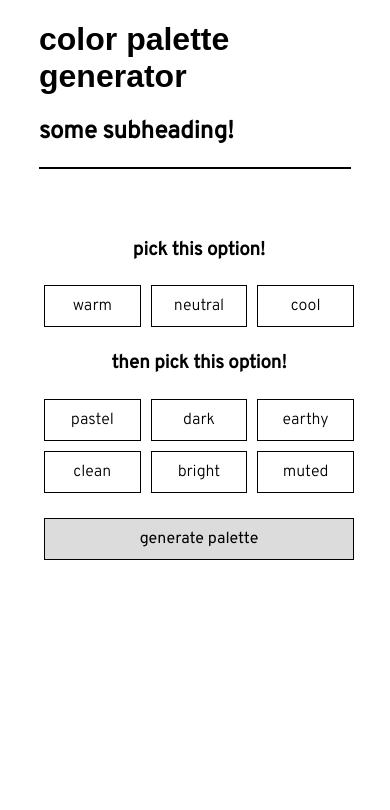
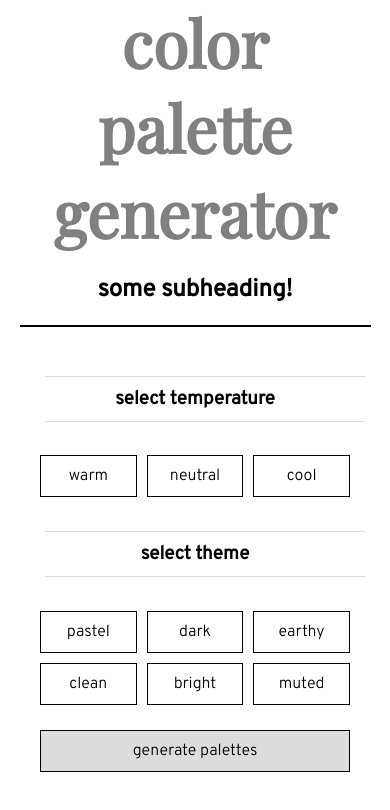
Before and after one commit to rosalieelphick/colors, a plain HTML site: page index.html in a window 390 px wide. Drawn offline with nearby package versions, Linux system fonts and the light colour scheme; a web font is replaced by a local one.

Commit message:
responsive started, scrolling animations added

```diff
--- a/index.html
+++ b/index.html
@@ -6,11 +6,12 @@
     <meta http-equiv="X-UA-Compatible" content="ie=edge">
     <title>Colors</title>
 
-    <link href="https://fonts.googleapis.com/css?family=Chivo|Overpass:300,400" rel="stylesheet">
+    <link href="https://fonts.googleapis.com/css?family=Chivo|Overpass:300,400|Playfair+Display:400" rel="stylesheet">
     <link rel="stylesheet" href="styles/style.css">
 
 </head>
-<body>
+
+<body class="disable-scroll">
 
     <div class="wrapper">
 
@@ -19,14 +20,14 @@
             <h2>some subheading!</h2>
         </header>
 
-        <main class="main-content">
+        <main class="main-content" id="main-content">
 
             <div class="selector-section">
 
                 <div class="button-holder">
                     <form action="" class="temp-buttons">
 
-                        <h3>pick this option!</h3>
+                        <h3>select temperature</h3>
 
                         <input type="radio" class="temp-button visibility-hidden" id="warm" value="warm" name="temp">
                         <label for="warm">warm</label>
@@ -41,7 +42,7 @@
 
                     <form action="" class="theme-buttons">
 
-                        <h3>then pick this option!</h3>
+                        <h3>select theme</h3>
 
                         <input type="radio" class="theme-button visibility-hidden" id="pastel" value="pastel" name="theme">
                         <label for="pastel">pastel</label>
@@ -63,7 +64,10 @@
 
                     </form>
 
-                    <button class="submit-button">generate palette</button>
+                    <!-- <button class="submit-button">generate palette</button> -->
+
+                    <a class="submit-button" href="#main-content">generate palettes</a>
+
                 </div>
 
             </div>
@@ -71,7 +75,7 @@
             <div class="palette-section">
                 <div class="container">
 
-                <!-- <div class="paletteContainer">
+                <!-- <div class="paletteontainer">
                         <div class="palette">
 
                         </div>
@@ -80,22 +84,14 @@
                 </div>
             </div>
 
-
-
-
-
         </main>
-
-
-
-
-
-
 
     </div>
 
     <script src='https://code.jquery.com/jquery-3.2.1.min.js' integrity='sha256-hwg4gsxgFZhOsEEamdOYGBf13FyQuiTwlAQgxVSNgt4='crossorigin='anonymous'></script>
 
+    <script src="https://unpkg.com/scrollreveal"></script>
+
     <script src="scripts/script.js"></script>
 
 </body>
--- a/scripts/script.js
+++ b/scripts/script.js
@@ -316,7 +316,8 @@ $(function(){
     })
 
     function submitButton(theme) {
-        $(".submit-button").on("click", function () {
+        $(".submit-button").on("click", function (e) {
+
             $(".container").empty();
             createFinalArray(theme);
         })
@@ -340,7 +341,7 @@ $(function(){
     //this creates the palette and puts it on the page
     function createPalette(orderInArray) {
         let paletteContainer = `
-                    <div class="palette-container">
+                    <div class="palette-holder">
                         <div class="palette palette${orderInArray}" id="${orderInArray}">
                             <div class='color-container color-container0'><div class="color-name"></div></div>
                             <div class='color-container color-container1'><div class="color-name"></div></div>
@@ -350,8 +351,21 @@ $(function(){
                         <button class="add">add color</button>
 
                     </div>`
+
         $(".container").append(paletteContainer);
         $(".subtract").addClass("button-disabled");
+
+
+
+        window.sr = ScrollReveal();
+        sr.reveal('.palette-holder', {
+            origin: "bottom",
+            delay: 250,
+            distance: "100px"
+
+        });
+
+
     }
 
     // this defines what the colors are
--- a/styles/partials/_main.scss
+++ b/styles/partials/_main.scss
@@ -6,11 +6,21 @@
 
 header {
     border-bottom: solid 2px black;
-    margin-bottom: 50px;
+}
+
+h3::before,
+h3::after {
+content: "";
+    display: block;
+    width: 100%;
+    height: 1px;
+    background-color: gainsboro;
+    margin: 10px;
 }
 
 // GENERAL BUTTONS
 
+.submit-button,
 button,
 label {
     background-color: white;
@@ -21,6 +31,28 @@ label {
     transition: all 0.2s;
 }
 
+button:hover,
+label:hover {
+    background-color: gainsboro;
+}
+
+.submit-button {
+    text-align: center;
+    text-decoration: none;
+    color: inherit;
+    display: block;
+    width: calc(100% - 10px);
+    margin: 20px 5px 5px 5px;
+    background-color: gainsboro;
+    transition: all 0.3s;
+}
+
+.submit-button:hover {
+    background-color: #979aaa;
+    letter-spacing: 1px;
+    color: white;
+}
+
 .button-disabled {
     background-color: whitesmoke;
     color: gainsboro;
@@ -29,20 +61,18 @@ label {
     pointer-events: none;
 }
 
-.button-selected {
-    background-color: pink;
-}
 
 // SELECTOR SECTION
 .selector-section {
     flex-basis: 320px;
     flex-shrink: 0;
-    position: relative;
 }
 
 .button-holder {
+    padding-top: 20px;
     width: 320px;
-    position: fixed;
+    position: sticky;
+    top: 0;
 }
 
 .temp-buttons,
@@ -63,64 +93,39 @@ label {
     }
 }
 
-button:hover {
-    background-color: gainsboro;
-}
-
-label:hover {
-    background-color: gainsboro;
-}
-
 input[type="radio"]:checked+label {
     background-color: #979aaa;
     color: white;
     letter-spacing: 1px;
     font-weight: 400;
-
-}
-
-.submit-button {
-    width: calc(100% - 10px);
-    margin: 20px 5px 5px 5px;
-    background-color: gainsboro;
-    transition: all 0.3s;
-}
-
-.submit-button:hover {
-    background-color: #979aaa;
-    letter-spacing: 1px;
-    color: white;
 }
 
 // PALETTE SECTION
 
 .palette-section {
+    width: 100%;
     flex-basis: 300px;
     flex-grow: 1;
     display: flex;
     margin-left: 30px;
-    margin-top: 66px;
-}
-
-.palette-section .container {
-    display: flex;
-    width: 100%;
+    margin-top: 28px;
 }
 
 .container {
+    width: 100%;
+    padding-top: 20px;
+    display: flex;
     flex-direction: column;
     flex-wrap: wrap;
 }
 
-.palette-container {
-    width: 100%;
+.palette-holder {
     margin-bottom: 30px;
-    position: relative;
     text-align: right;
 }
 
 .palette {
-    height: 290px;
+    height: 400px;
     display: flex;
     margin-bottom: 20px;
 }
@@ -128,7 +133,7 @@ input[type="radio"]:checked+label {
 .color-container {
     flex-basis: 10px;
     flex-grow: 1;
-    height: 279px;
+    height: 400px;
 }
 
 .color-name {
@@ -144,3 +149,31 @@ input[type="radio"]:checked+label {
 .color-visible {
     opacity: 1;
 }
+
+
+@media (max-width: 1100px) {
+    .wrapper {
+        width: 90%;
+    }
+}
+
+
+@media (max-width: 800px) {
+
+    .selector-section,
+    .palette-section {
+        flex-basis: 100%;
+        display: flex;
+        justify-content: center;
+    }
+
+    h1,
+    h2 {
+        text-align: center;
+    }
+
+    .palette-section {
+        margin: 20px 0;
+    }
+
+}
--- a/styles/partials/_setup.scss
+++ b/styles/partials/_setup.scss
@@ -2,11 +2,20 @@ article,aside,details,figcaption,figure,footer,header,hgroup,nav,section,summary
 
 .clearfix:after {visibility: hidden; display: block; font-size: 0; content: ''; clear: both; height: 0; }
 
-* { -moz-box-sizing: border-box; -webkit-box-sizing: border-box; box-sizing: border-box; }
+* { -moz-box-sizing: border-box; -webkit-box-sizing: border-box; box-sizing: border-box;}
+
+html {
+    scroll-behavior: smooth;
+}
+
 
 h1 {
-    font-family: 'Chivo', sans-serif;
+    font-family: 'Playfair Display', serif;
+    margin: 0;
+    font-size: 4rem;
+    color: grey;
 }
+
 html {
     font-family: 'Overpass', sans-serif;
     font-weight: 300;
```
Also changed, not shown: styles/style.css.
